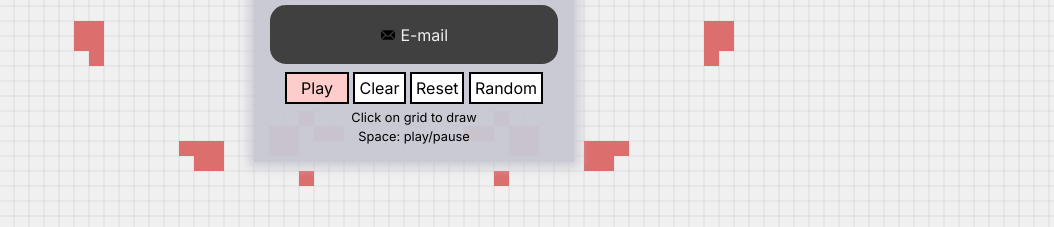
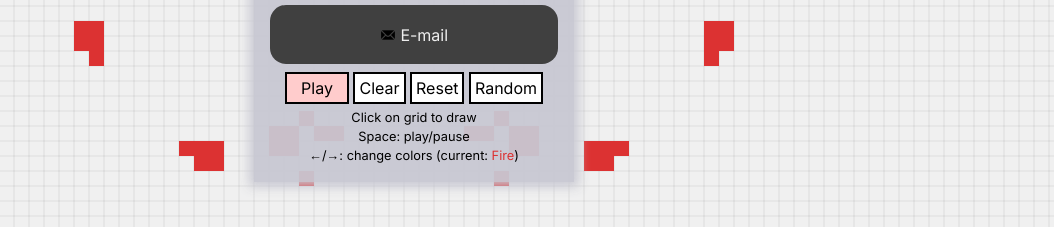
Before and after one commit to fferen/classicallimit, a plain HTML site: page index.html in a window 1280 px wide. Shown: the part 549-776 px from the top of the page, without its empty margins (226-1280 px from the left). Drawn offline with Linux system fonts and the light colour scheme.

Commit message:
add color schemes

```diff
--- a/index.html
+++ b/index.html
@@ -78,6 +78,7 @@ https://github.com/ardacarofficial/links-website is open source project.
             <div id="drawPrompt">
                 <p>Click on grid to draw</p>
                 <p>Space: play/pause</p>
+                <p>←/→: change colors (current: <span id="color_scheme"></span>)</p>
             </div>
         </div>
         <!--
--- a/js/life.js
+++ b/js/life.js
@@ -1,7 +1,50 @@
 const GRID_W = 65536;
 const GRID_OFF = 32768;
-const DECAY_GENS = 5;
 
+const COLOR_SCHEMES = [
+    {
+        'c1': [220, 50, 50],
+        'g1': 5,
+        'c2': [230, 194, 0],
+        'g2': 20,
+        'c3': [50, 50, 220],
+        'g3': 40,
+        'c4': [0, 0, 0],
+        'name': 'Fire',
+    },
+    {
+        'c1': [50, 50, 220],
+        'g1': 5,
+        'c2': [230, 194, 0],
+        'g2': 20,
+        'c3': [230, 20, 20],
+        'g3': 40,
+        'c4': [0, 0, 0],
+        'name': 'BlueFire',
+    },
+    {
+        'c1': [20, 163, 3],
+        'g1': 5,
+        'c2': [129, 140, 60],
+        'g2': 20,
+        'c3': [114, 96, 27],
+        'g3': 40,
+        'c4': [89, 58, 14],
+        'name': 'Forest',
+    },
+    {
+        'c1': [0, 132, 209],
+        'g1': 5,
+        'c2': [99, 177, 255],
+        'g2': 20,
+        'c3': [229, 190, 42],
+        'g3': 40,
+        'c4': [209, 169, 25],
+        'name': 'Beach',
+    },
+];
+
+const colorScheme = document.getElementById('color_scheme');
 const canvas = document.getElementById('gameCanvas');
 const ctx = canvas.getContext('2d');
 const cellSize = 15; // Size of each cell in pixels
@@ -10,6 +53,7 @@ let grid = new Map(); // map on cell => # gens has been on
 let running = false; // Track animation state
 let isMouseDown = false; // Track mouse button state
 let cellsToggledDuringDrag = new Set(); // Track cells toggled during a drag
+let cI = 0; // color scheme index
 
 let h, w;   // size in # cells
 updateSize();
@@ -149,6 +193,16 @@ function initPatternRand(prob) {
 
 // Function to draw the grid
 function drawGrid() {
+    const c1 = COLOR_SCHEMES[cI].c1;
+    const g1 = COLOR_SCHEMES[cI].g1;
+    const c2 = COLOR_SCHEMES[cI].c2;
+    const g2 = COLOR_SCHEMES[cI].g2;
+    const c3 = COLOR_SCHEMES[cI].c3;
+    const g3 = COLOR_SCHEMES[cI].g3;
+    const c4 = COLOR_SCHEMES[cI].c4;
+
+    colorScheme.innerHTML = COLOR_SCHEMES[cI].name;
+    colorScheme.style.color = `rgb(${c1[0]},${c1[1]},${c1[2]})`;
 //            ctx.clearRect(0, 0, canvas.width, canvas.height);
     ctx.fillStyle = "rgb(240,240,240)";
     ctx.fillRect(0,0,canvas.width, canvas.height);
@@ -175,11 +229,28 @@ function drawGrid() {
         for (let j = 0; j < w; j++) {
             const v = getCV(j, i);
             if (grid.has(v)) {
-                const w = Math.max(0, (DECAY_GENS-grid.get(v))/DECAY_GENS);
-                ctx.fillStyle = `rgb(
-                    ${220*w},
-                    ${110*w},
-                    ${110*w})`;
+                const t = grid.get(v);
+                if (t <= g1) {
+                    const w = t/g1;
+                    ctx.fillStyle = `rgb(
+                        ${c2[0]*w+c1[0]*(1-w)},
+                        ${c2[1]*w+c1[1]*(1-w)},
+                        ${c2[2]*w+c1[2]*(1-w)})`;
+                } else if (t <= g2) {
+                    const w = (t-g1)/(g2-g1);
+                    ctx.fillStyle = `rgb(
+                        ${c3[0]*w+c2[0]*(1-w)},
+                        ${c3[1]*w+c2[1]*(1-w)},
+                        ${c3[2]*w+c2[2]*(1-w)})`;
+                } else if (t <= g3) {
+                    const w = (t-g2)/(g3-g2);
+                    ctx.fillStyle = `rgb(
+                        ${c4[0]*w+c3[0]*(1-w)},
+                        ${c4[1]*w+c3[1]*(1-w)},
+                        ${c4[2]*w+c3[2]*(1-w)})`;
+                } else {
+                    ctx.fillStyle = `rgb(${c4[0]},${c4[1]},${c4[2]})`;
+                }
                 ctx.fillRect(j * cellSize, i * cellSize, cellSize, cellSize);
             }
         }
@@ -283,6 +354,12 @@ function handleKeyPress(event) {
     if (event.key === ' ') {
         toggleAnimation();
         stopPulse();
+    } else if (event.key === "ArrowLeft") {
+        cI = (cI-1+COLOR_SCHEMES.length) % COLOR_SCHEMES.length;
+        drawGrid();
+    } else if (event.key === "ArrowRight") {
+        cI = (cI+1+COLOR_SCHEMES.length) % COLOR_SCHEMES.length;
+        drawGrid();
     }
 }
 
```
